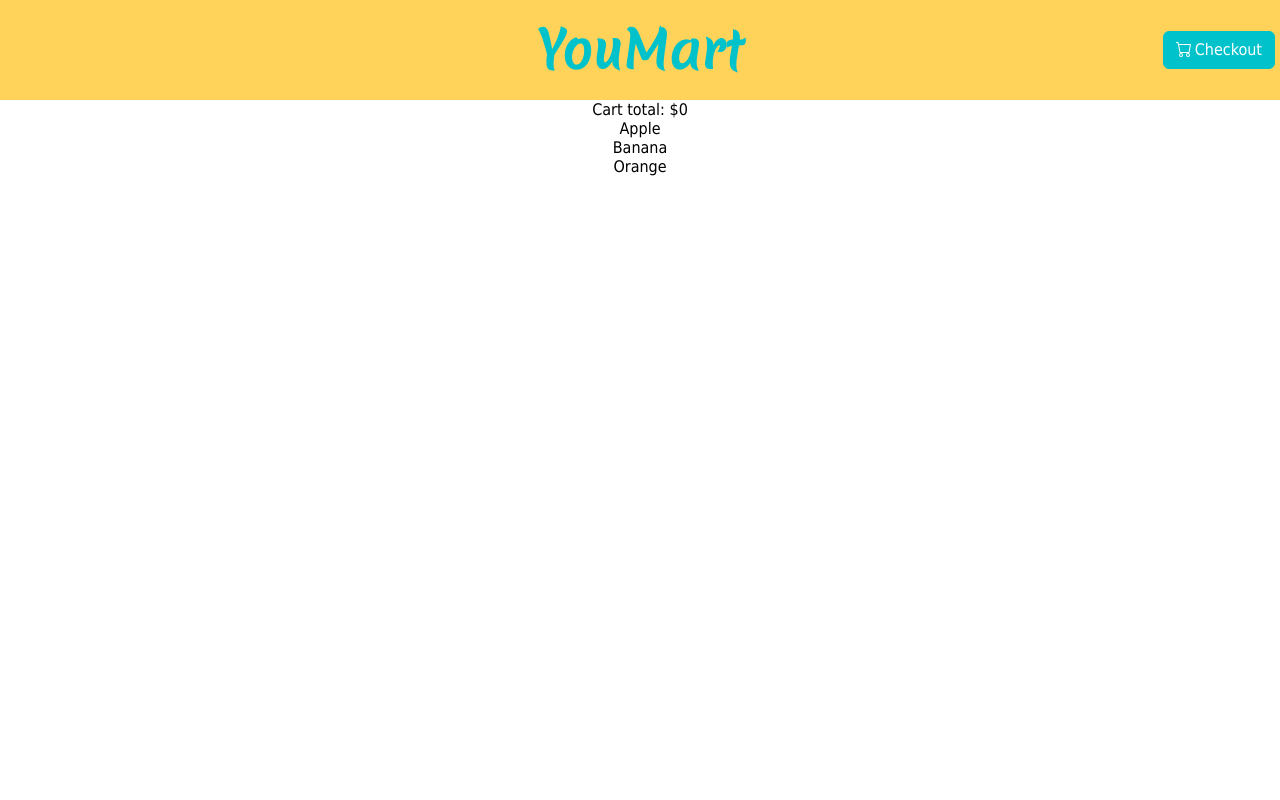
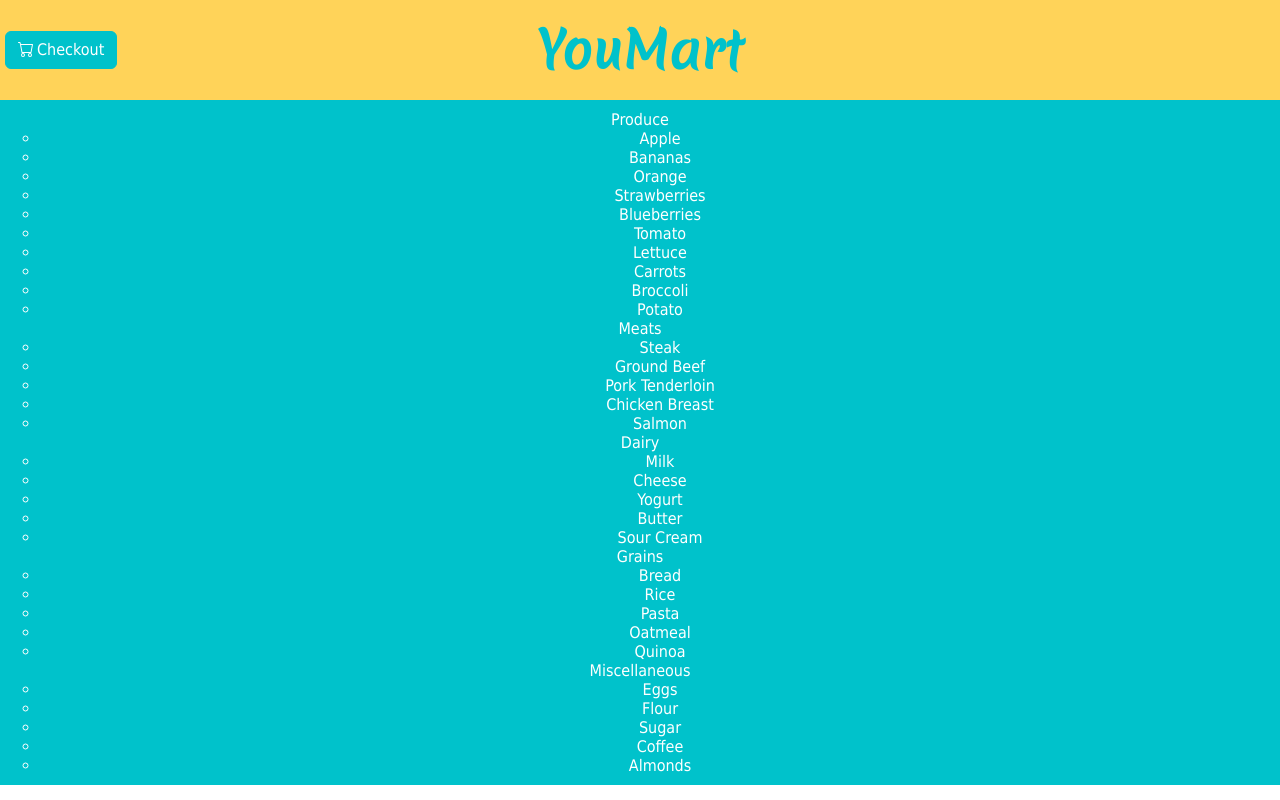
Before and after one commit to Andysimmonsisme/YouMart-Shopping-App, an Angular app: page / in a window 1280 px wide. Built offline with nearby package versions, Linux system fonts and the light colour scheme.

Commit message:
added categories and items + corresponding components

```diff
--- a/src/app/app.component.html
+++ b/src/app/app.component.html
@@ -1,5 +1,4 @@
 <header></header>
-<cart></cart>
 <item-list></item-list>
 <!--<div id="main">
   <h2>Fruit list</h2>
--- /dev/null
+++ b/src/category/categories.ts
@@ -0,0 +1,33 @@
+export interface Category {
+  id: number;
+  name: string;
+  items;
+}
+
+export const categories = [
+  {
+    id: 1,
+    name: 'Produce',
+    items: [],
+  },
+  {
+    id: 2,
+    name: 'Meats',
+    items: [],
+  },
+  {
+    id: 3,
+    name: 'Dairy',
+    items: [],
+  },
+  {
+    id: 4,
+    name: 'Grains',
+    items: [],
+  },
+  {
+    id: 5,
+    name: 'Miscellaneous',
+    items: [],
+  },
+];
--- a/src/category/category.component.css
+++ b/src/category/category.component.css
@@ -0,0 +1,15 @@
+a {
+  padding: 10px 15px;
+}
+
+a:hover,
+.active {
+  background-color: #00adb6;
+  cursor: pointer;
+}
+
+@media only screen and (max-width: 768px) {
+  a {
+    display: block;
+  }
+}
--- a/src/category/category.component.html
+++ b/src/category/category.component.html
@@ -1,3 +1,4 @@
-<p>
-category works!
-</p>
+<a>{{ name }}</a>
+<ul>
+  <li *ngFor="let item of items">{{ item.name }}</li>
+</ul>
--- a/src/header/header.component.css
+++ b/src/header/header.component.css
@@ -11,5 +11,15 @@ h1 {
 button {
   width: fit-content;
   position: absolute;
-  right: 5px;
+  left: 5px;
 }
+
+@media only screen and (max-width: 768px) {
+  h1 {
+    font-size: 35px;
+  }
+
+  .checkout-txt {
+    display: none;
+  }
+}
--- a/src/header/header.component.html
+++ b/src/header/header.component.html
@@ -14,6 +14,6 @@
         d="M0 1.5A.5.5 0 0 1 .5 1H2a.5.5 0 0 1 .485.379L2.89 3H14.5a.5.5 0 0 1 .491.592l-1.5 8A.5.5 0 0 1 13 12H4a.5.5 0 0 1-.491-.408L2.01 3.607 1.61 2H.5a.5.5 0 0 1-.5-.5zM3.102 4l1.313 7h8.17l1.313-7H3.102zM5 12a2 2 0 1 0 0 4 2 2 0 0 0 0-4zm7 0a2 2 0 1 0 0 4 2 2 0 0 0 0-4zm-7 1a1 1 0 1 1 0 2 1 1 0 0 1 0-2zm7 0a1 1 0 1 1 0 2 1 1 0 0 1 0-2z"
       ></path>
     </svg>
-    <span class="hide-xs">Checkout</span>
+    <span class="checkout-txt">Checkout</span>
   </button>
 </div>
--- a/src/item-list/item-list.component.css
+++ b/src/item-list/item-list.component.css
@@ -0,0 +1,23 @@
+ul {
+  list-style-type: none;
+  margin: 0;
+  padding: 10px 0;
+  background-color: #00c2cb;
+}
+
+li {
+  display: inline;
+  color: #fff;
+}
+
+@media only screen and (max-width: 768px) {
+  ul {
+    padding: 0;
+  }
+  li {
+    display: block;
+  }
+  a {
+    display: block;
+  }
+}
--- a/src/item-list/item-list.component.html
+++ b/src/item-list/item-list.component.html
@@ -1,3 +1,11 @@
-<div *ngFor="let item of items">
-  {{ item }}
+<div id="nav">
+  <ul>
+    <li *ngFor="let category of categories">
+      <category
+        [id]="category.id"
+        [name]="category.name"
+        [items]="category.items"
+      ></category>
+    </li>
+  </ul>
 </div>
--- a/src/item-list/item-list.component.ts
+++ b/src/item-list/item-list.component.ts
@@ -1,4 +1,7 @@
 import { Component, OnInit } from '@angular/core';
+import { CategoryComponent } from '../category/category.component';
+import { items } from '../item/items';
+import { categories } from '../category/categories';
 
 @Component({
   selector: 'item-list',
@@ -8,7 +11,17 @@ import { Component, OnInit } from '@angular/core';
 export class ItemListComponent implements OnInit {
   constructor() {}
 
-  items = ['Apple', 'Banana', 'Orange'];
+  items = items;
+  categories = categories;
+  activeCategory = 1;
 
-  ngOnInit() {}
+  addItemsToCategories() {
+    this.categories.forEach((cat) => {
+      cat.items = items[cat.id];
+    });
+  }
+
+  ngOnInit() {
+    this.addItemsToCategories();
+  }
 }
--- /dev/null
+++ b/src/item/items.ts
@@ -0,0 +1,178 @@
+export interface Item {
+  id: number;
+  name: string;
+  price: number;
+  category: number;
+}
+
+export const items = {
+  //Produce--------------------
+  1: [
+    {
+      id: 1,
+      name: 'Apple',
+      price: 0.5,
+    },
+    {
+      id: 2,
+      name: 'Bananas',
+      price: 1.5,
+    },
+    {
+      id: 3,
+      name: 'Orange',
+      price: 0.5,
+    },
+    {
+      id: 4,
+      name: 'Strawberries',
+      price: 1,
+    },
+    {
+      id: 5,
+      name: 'Blueberries',
+      price: 0.75,
+    },
+    {
+      id: 6,
+      name: 'Tomato',
+      price: 0.35,
+    },
+    {
+      id: 7,
+      name: 'Lettuce',
+      price: 0.25,
+    },
+    {
+      id: 8,
+      name: 'Carrots',
+      price: 0.1,
+    },
+    {
+      id: 9,
+      name: 'Broccoli',
+      price: 0.25,
+    },
+    {
+      id: 10,
+      name: 'Potato',
+      price: 0.5,
+    },
+  ],
+  //Meats--------------------
+
+  2: [
+    {
+      id: 11,
+      name: 'Steak',
+      price: 5,
+    },
+    {
+      id: 12,
+      name: 'Ground Beef',
+      price: 8,
+    },
+    {
+      id: 13,
+      name: 'Pork Tenderloin',
+      price: 10,
+    },
+    {
+      id: 14,
+      name: 'Chicken Breast',
+      price: 6,
+    },
+    {
+      id: 15,
+      name: 'Salmon',
+      price: 6,
+    },
+  ],
+  //Dairy--------------------
+
+  3: [
+    {
+      id: 16,
+      name: 'Milk',
+      price: 1.5,
+    },
+    {
+      id: 17,
+      name: 'Cheese',
+      price: 2,
+    },
+    {
+      id: 18,
+      name: 'Yogurt',
+      price: 2.5,
+    },
+    {
+      id: 19,
+      name: 'Butter',
+      price: 1.5,
+    },
+    {
+      id: 20,
+      name: 'Sour Cream',
+      price: 2,
+    },
+  ],
+  //Grains--------------------
+
+  4: [
+    {
+      id: 21,
+      name: 'Bread',
+      price: 2.5,
+    },
+    {
+      id: 22,
+      name: 'Rice',
+      price: 1,
+    },
+    {
+      id: 23,
+      name: 'Pasta',
+      price: 2,
+    },
+    {
+      id: 24,
+      name: 'Oatmeal',
+      price: 1.5,
+    },
+    {
+      id: 25,
+      name: 'Quinoa',
+      price: 1.5,
+    },
+  ],
+  //Miscellaneous--------------------
+
+  5: [
+    {
+      id: 26,
+      name: 'Eggs',
+      price: 4,
+    },
+    {
+      id: 27,
+      name: 'Flour',
+      price: 2,
+    },
+    {
+      id: 28,
+      name: 'Sugar',
+      price: 2.5,
+    },
+    {
+      id: 29,
+      name: 'Coffee',
+      price: 3,
+    },
+    {
+      id: 30,
+      name: 'Almonds',
+      price: 5,
+    },
+  ],
+};
--- a/src/styles.css
+++ b/src/styles.css
@@ -100,13 +100,6 @@ svg.bi.bi-cart {
   display: inline-block;
   vertical-align: -0.125em;
   fill: currentcolor;
-}
-
-@media only screen and (max-width: 768px) {
-  /* For mobile phones: */
-  .hide-xs {
-    display: none;
-  }
 }
 
 /*
```
Also changed, not shown: src/category/category.component.ts (+8 -7 lines).
